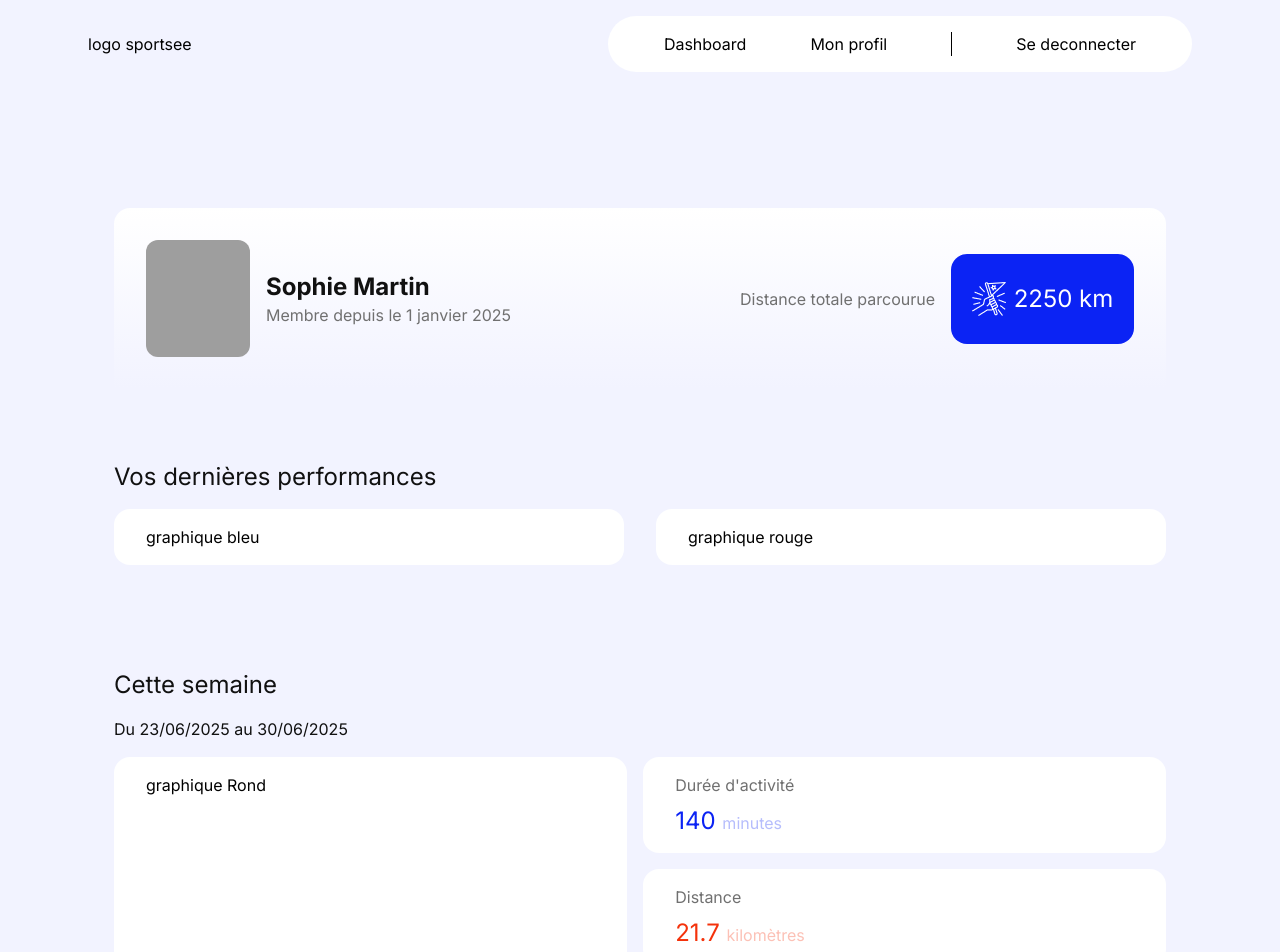
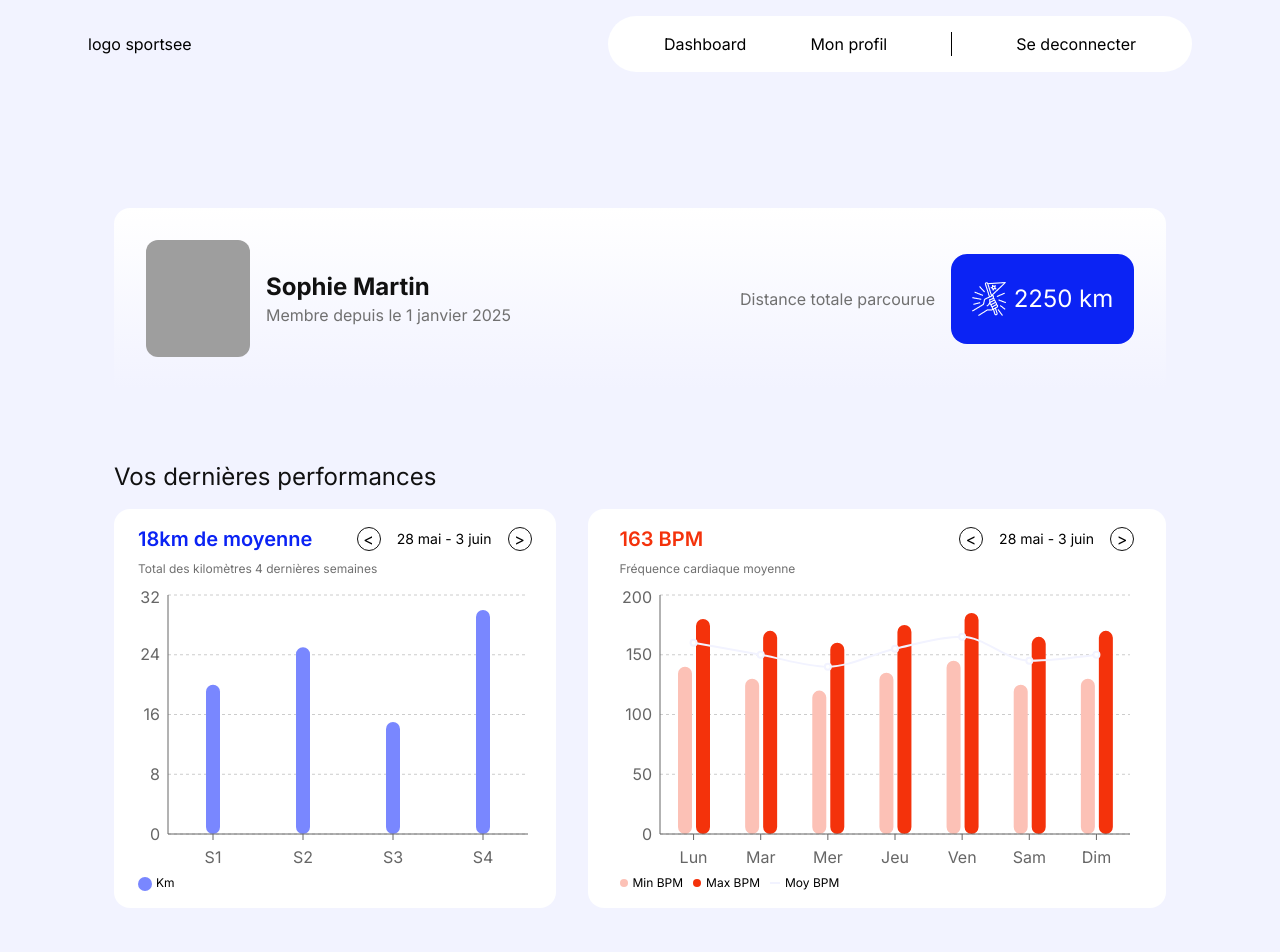
Before and after one commit to snielchevallier/OCR_Projet6_REACT, a React (Vite) app: page / in a window 1280 px wide. Shown: the top 952 px of the page. Built offline with nearby package versions, Linux system fonts and the light colour scheme; sample sign-in values are in the browser's storage.

Commit message:
creéation des graphiques avec fake datas

```diff
--- a/package.json
+++ b/package.json
@@ -14,6 +14,7 @@
     "react": "^19.2.4",
     "react-dom": "^19.2.4",
     "react-router-dom": "^7.14.1",
+    "recharts": "^3.8.1",
     "tailwindcss": "^4.2.2"
   },
   "devDependencies": {
--- /dev/null
+++ b/src/components/ChartBPM.jsx
@@ -0,0 +1,88 @@
+import { ComposedChart, Bar, Line, XAxis, YAxis, CartesianGrid, Legend } from 'recharts';
+
+import WeekSelector from "./WeekSelector"
+
+import { useState } from "react";
+
+
+
+function ChartBPM() {
+    const dataBPM = [
+                    { name: 'Lun', Min: 140, Max: 180, Average: 160 },
+                    { name: 'Mar', Min: 130, Max: 170, Average: 150 },
+                    { name: 'Mer', Min: 120, Max: 160, Average: 140 },
+                    { name: 'Jeu', Min: 135, Max: 175, Average: 155 },
+                    { name: 'Ven', Min: 145, Max: 185, Average: 165 },
+                    { name: 'Sam', Min: 125, Max: 165, Average: 145 },
+                    { name: 'Dim', Min: 130, Max: 170, Average: 150 },
+                ];
+const [activeIndex, setActiveIndex] = useState(null);
+
+    const renderLegend = (props) => {
+        const { payload } = props;
+        const orderedNames = ['Min BPM', 'Max BPM', 'Moy BPM'];
+        const orderedPayload = orderedNames.map(name => payload.find(item => item.value === name)).filter(Boolean);
+        return (
+            <ul style={{ listStyle: 'none', padding: 0, display: 'flex', gap: '10px', fontSize: '12px', color: '#000000' }}>
+                {orderedPayload.map((entry, index) => {
+                    let iconStyle = {};
+                    if (entry.type === 'circle') {
+                        iconStyle = { width: 8, height: 8, borderRadius: '50%', backgroundColor: entry.color, display: 'inline-block', marginRight: 5 };
+                    } else if (entry.type === 'line') {
+                        iconStyle = { width: 10, height: 2, backgroundColor: entry.color, display: 'inline-block', marginRight: 5 };
+                    }
+                    return (
+                        <li key={`item-${index}`} style={{ display: 'flex', alignItems: 'center' }}>
+                            <span style={iconStyle}></span>
+                            <span>{entry.value}</span>
+                        </li>
+                    );
+                })}
+            </ul>
+        );
+    };
+    return (
+        <>
+            <div className="flex justify-between gap-4">
+                <h2 className="text-xl text-red font-semibold">163 BPM</h2>
+                <WeekSelector />
+            </div>
+            <div className="text-xs text-grey mt-2 pb-2">
+                Fréquence cardiaque moyenne
+            </div>
+            <ComposedChart
+                width={510}
+                height={307}
+                align="left"
+                margin={{ top: 10, right: 0, left: 0, bottom: 0 }}
+                data={dataBPM}
+
+                onMouseMove={(state) => {
+                    if (state?.activeTooltipIndex !== undefined) {
+                    setActiveIndex(state.activeTooltipIndex);
+                    }
+                }}
+                onMouseLeave={() => setActiveIndex(null)}
+                >
+                <CartesianGrid strokeDasharray="3 3" vertical={false} />
+                <XAxis dataKey="name" dy={10} />
+                <YAxis tickLine={false} width={40} />
+
+                <Legend content={renderLegend} align="left" wrapperStyle={{paddingTop: 10}} />
+                <Bar dataKey="Min" name="Min BPM" fill="#FCC1B6" barSize={14} radius={[7, 7, 7, 7]} legendType="circle"/>
+                <Bar dataKey="Max" name="Max BPM" fill="#F4320B" barSize={14} radius={[7, 7, 7, 7]} legendType="circle"/>
+
+
+
+                <Line dataKey="Average" name="Moy BPM" type="monotone"
+                stroke={activeIndex !== null ? "#0B23F4" : "#F2F3FF"}
+                strokeWidth={activeIndex !== null ? 3 : 2}
+                legendType="line"
+                />
+
+            </ComposedChart>
+        </>
+    );
+}
+
+export default ChartBPM;
--- /dev/null
+++ b/src/components/ChartDist.jsx
@@ -0,0 +1,66 @@
+import { BarChart, Bar, XAxis, YAxis, CartesianGrid, Tooltip, Legend } from 'recharts';
+
+import WeekSelector from "./WeekSelector"
+
+
+function ChartDist() {
+    const dataDistance = [
+                    { name: 'S1', Km: 20, startDate: '01.06', endDate: '07.06' },
+                    { name: 'S2', Km: 25, startDate: '08.06', endDate: '14.06' },
+                    { name: 'S3', Km: 15, startDate: '15.06', endDate: '21.06' },
+                    { name: 'S4', Km: 30, startDate: '22.06', endDate: '28.06' },
+                ];
+    const CustomTooltip = ({ active, payload }) => {
+        if (!active || !payload || !payload.length) return null;
+
+        const data = payload[0].payload;
+
+
+
+        return (
+            <div style={{
+                background: "#000",
+                borderRadius: "8px",
+                padding: "10px",
+                color: "#fff"
+            }}>
+                <p className="text-2xs">
+                    {data.startDate} au {data.endDate}
+                </p>
+                <p className="text-sm font-semibold">{data.Km} Km</p>
+            </div>
+        );
+    };
+
+    return (
+        <>
+            <div className="flex justify-between gap-4">
+                <h2 className="text-xl text-blue font-semibold">18km de moyenne</h2>
+                <WeekSelector />
+            </div>
+            <div className="text-xs text-grey mt-2 pb-2">
+                Total des kilomètres 4 dernières semaines
+            </div>
+            <BarChart
+                width={390}
+                height={307}
+                align="left"
+                margin={{ top: 10, right: 0, left: 0, bottom: 0 }}
+                data={dataDistance}
+            >
+                <CartesianGrid strokeDasharray="3 3" vertical={false} />
+                <XAxis dataKey="name" dy={10} />
+                <YAxis tickLine={false} width={30} />
+                <Tooltip
+                    content={<CustomTooltip />}
+                    cursor={false}
+                />
+                <Legend align="left" iconType="circle" labelStyle={{color: "#000000"}} wrapperStyle={{paddingTop: 10, fontSize: "12px"}} />
+
+                <Bar dataKey="Km" fill="#7987FF" activeBar={{ fill: "#0B23F4" }} barSize={14} radius={[7, 7, 7, 7]} />
+            </BarChart>
+        </>
+    );
+}
+
+export default ChartDist;
--- /dev/null
+++ b/src/components/ChatWeek.jsx
@@ -0,0 +1,64 @@
+
+
+import { PieChart, Pie, Cell, ResponsiveContainer } from 'recharts';
+
+function ChartWeek() {
+    const data = [
+        { name: '4 réalisées', value: 4 },
+        { name: '2 restantes', value: 2 }
+    ];
+
+    const COLORS = ['#0B23F4', '#B6BDFC'];
+
+    const renderCustomizedLabel = ({ cx, cy, midAngle, outerRadius, index, name }) => {
+        const RADIAN = Math.PI / 180;
+        const radius = outerRadius + 20;
+        const x = cx + radius * Math.cos(-midAngle * RADIAN);
+        const y = cy + radius * Math.sin(-midAngle * RADIAN);
+
+        return (
+            <text
+                x={x}
+                y={y}
+                fill="#000"
+                textAnchor={x > cx ? 'start' : 'end'}
+                dominantBaseline="central"
+                fontSize={12}
+            >
+                <tspan fill={COLORS[index]} fontSize={14}>●</tspan>
+                <tspan> {name}</tspan>
+            </text>
+        );
+    };
+
+    return (
+        <>
+            <div className="flex justify-between gap-4">
+                <h2 className="text-3xl text-blue font-semibold">x4 <span className="text-base text-light-blue">sur objectif de 6</span></h2>
+            </div>
+            <div className="text-sm text-grey mt-2 pb-2">
+                Courses hebdomadaire réalisées
+            </div>
+            <ResponsiveContainer width="100%" height={190.64}>
+                <PieChart>
+                    <Pie
+                        data={data}
+                        cx="50%"
+                        cy="50%"
+                        outerRadius={60}
+                        fill="#8884d8"
+                        dataKey="value"
+                        label={renderCustomizedLabel}
+                        labelLine={false}
+                    >
+                        {data.map((entry, index) => (
+                            <Cell key={`cell-${index}`} fill={COLORS[index % COLORS.length]} />
+                        ))}
+                    </Pie>
+                </PieChart>
+            </ResponsiveContainer>
+        </>
+    );
+}
+
+export default ChartWeek;
--- /dev/null
+++ b/src/components/WeekSelector.jsx
@@ -0,0 +1,17 @@
+function WeekSelector() {
+    return (
+            <div className="flex items-center gap-4 font-normal">
+                <span className="w-6 h-6 flex items-center justify-center border border-black rounded-full cursor-pointer hover:bg-blue hover:text-white transition-colors">
+                    &lt;
+                </span>
+
+                <span className="text-sm">28 mai - 3 juin</span>
+
+                <span className="w-6 h-6 flex items-center justify-center border border-black rounded-full cursor-pointer hover:bg-blue hover:text-white transition-colors">
+                    &gt;
+                </span>
+            </div>
+    )
+}
+
+export default WeekSelector
--- a/src/components/dashLastPerfs.jsx
+++ b/src/components/dashLastPerfs.jsx
@@ -1,13 +1,15 @@
+import ChartDist from "./chartDist";
+import ChartBPM from "./ChartBPM";
 function DashLastPerfs() {
     return (
         <div className="bg-purple-light max-w-263 mx-auto py-8 mt-10">
             <h2 className="text-2xl text-black pb-4">Vos dernières performances</h2>
             <div className="flex items-center space-between gap-4 ">
-                <div className="bg-white w-1/2 rounded-2xl py-4 px-8">
-                    graphique bleu
+                <div className="bg-white w-[445px] rounded-2xl py-4 px-6">
+                    <ChartDist />
                 </div>
-                <div className="bg-white w-1/2 rounded-2xl py-4 px-8 ml-4">
-                    graphique rouge
+                <div className="bg-white w-[583px] rounded-2xl py-4 px-8 ml-4">
+                    <ChartBPM />
                 </div>
             </div>
         </div>
--- a/src/components/dashWeek.jsx
+++ b/src/components/dashWeek.jsx
@@ -1,17 +1,18 @@
+import ChartWeek from "./ChatWeek"
 function DashWeek() {
     return (
         <div className="bg-purple-light max-w-263 mx-auto py-8 my-10">
             <h2 className="text-2xl text-black pb-4">Cette semaine</h2>
             <p className="text-black pb-4">Du 23/06/2025 au 30/06/2025</p>
             <div className="grid grid-flow-col grid-rows-3 gap-4">
-                <div className="row-span-3 bg-white rounded-2xl py-4 px-8">
-                    graphique Rond
+                <div className="row-span-3 bg-white rounded-2xl w-[445px] py-4 px-8">
+                    <ChartWeek />
                 </div>
-                <div className=" bg-white rounded-2xl py-4 px-8">
+                <div className=" bg-white rounded-2xl  w-[583px] py-4 px-8">
                     <p className="text-grey pb-2">Durée d'activité</p>
                     <p className="text-blue text-2xl">140 <span className="text-light-blue text-base">minutes</span></p>
                 </div>
-                <div className=" bg-white rounded-2xl py-4 px-8">
+                <div className=" bg-white rounded-2xl w-[583px] py-4 px-8">
                     <p className="text-grey pb-2">Distance</p>
                     <p className="text-red text-2xl">21.7 <span className="text-light-red text-base">kilomètres</span></p>
                 </div>
```
Also changed, not shown: 1 other file (tests, documents, lock files or other folders).
